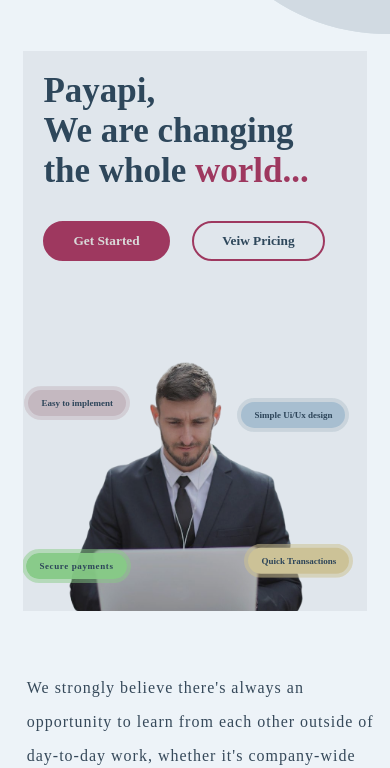
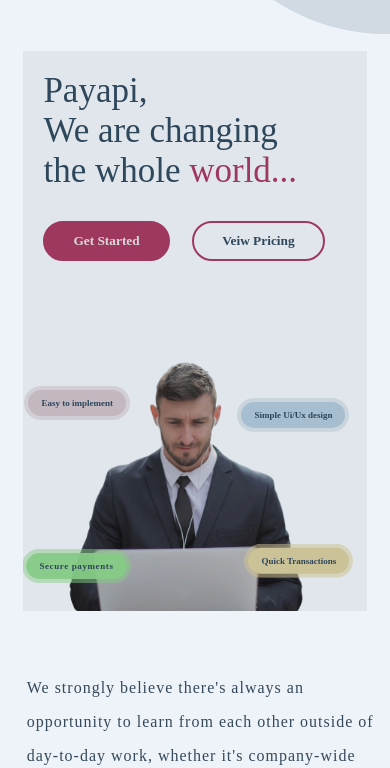
Before and after one commit to dannyhack/pppp, a plain HTML site: page about us.html in a window 390 px wide. Shown: the part 76-844 px from the top of the page. Drawn offline with Linux system fonts and the light colour scheme; a web font is replaced by a local one.

Commit message:
first commit

```diff
--- a/css/style.css
+++ b/css/style.css
@@ -2621,4 +2621,7 @@ footer .sssvg{
         top: 250px;
         width: 18%;
     }
-}
+    .background .left h1{
+        font-weight: 300;
+    }
+}
```
